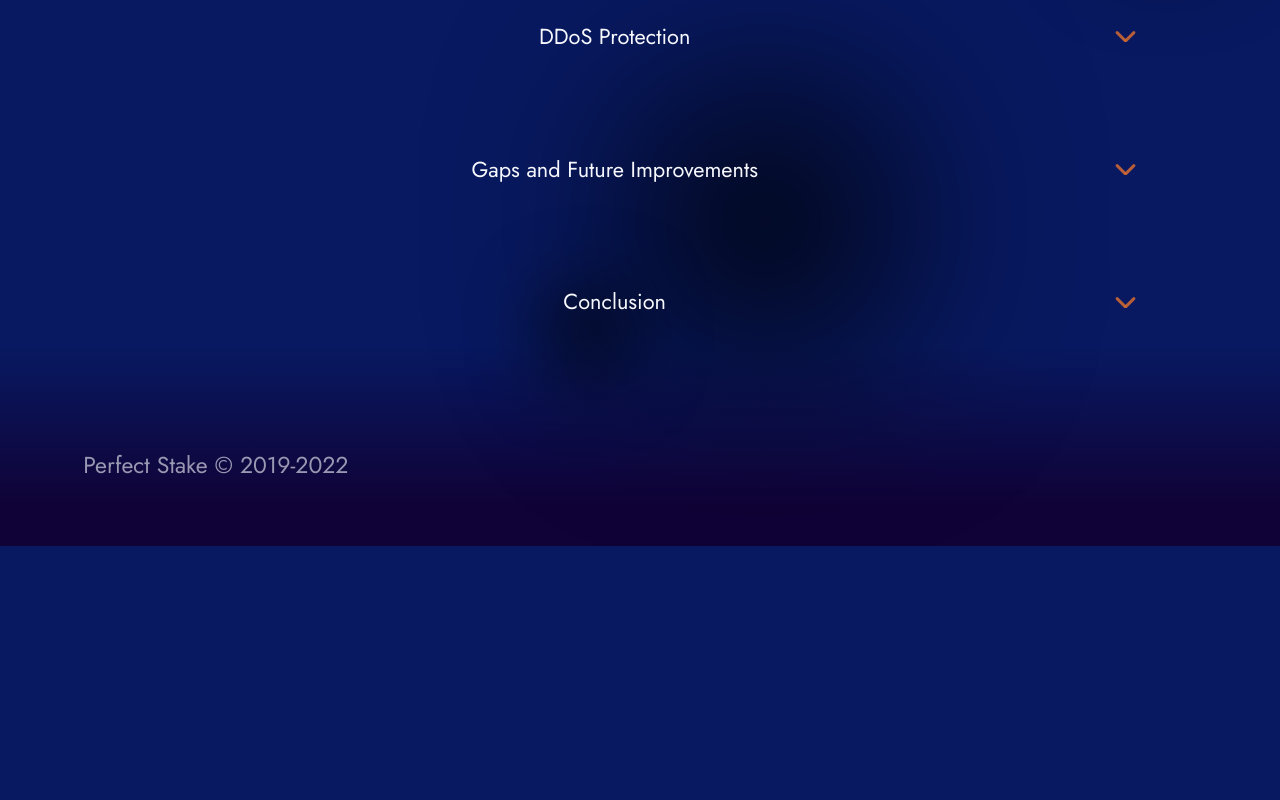
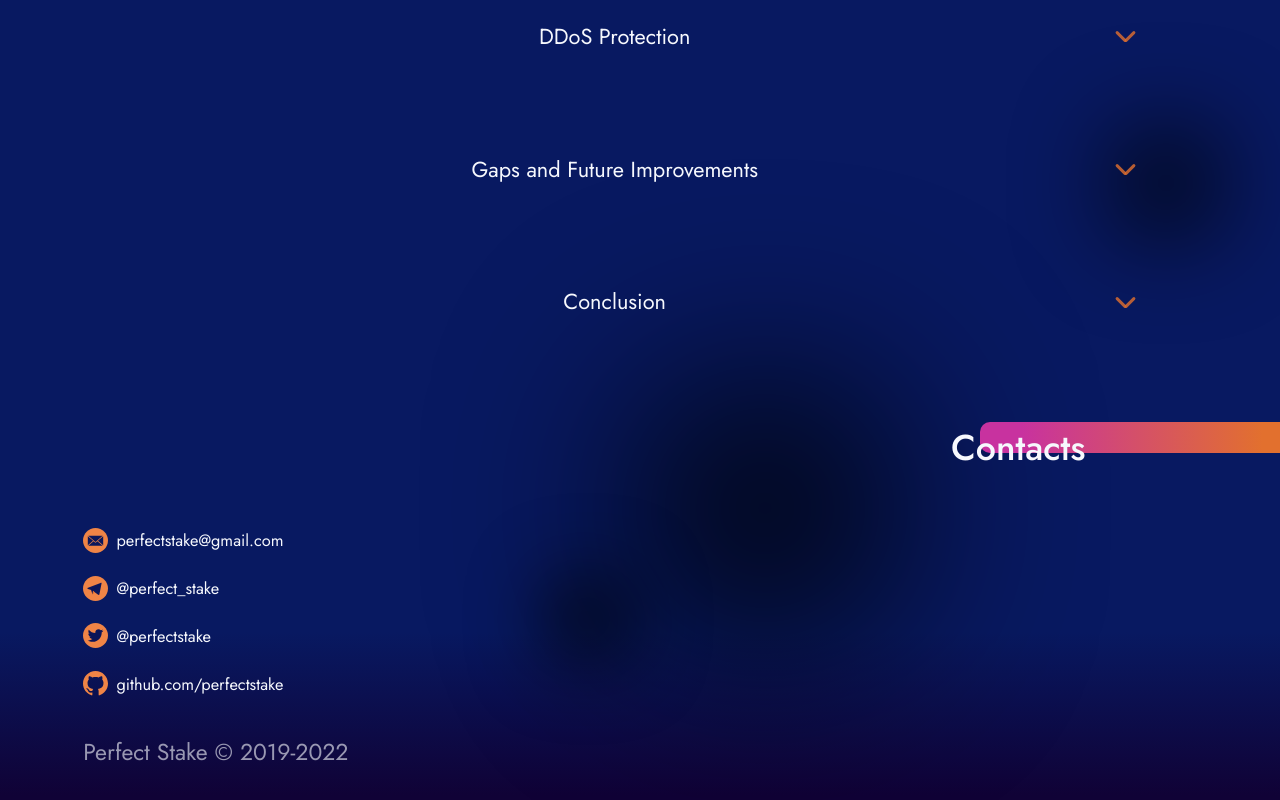
Before and after one commit to AlekseiOvchinnikov13/perfect-stake, a Next.js app: page /infrastructure-security-statement in a window 1280 px wide. Shown: the part 1002-1802 px from the top of the page. Before the commit the page ends 1548 px from the top, so only its background shows below. Built offline with nearby package versions, Linux system fonts and the light colour scheme.

Commit message:
add contacts

```diff
--- a/src/pages/infrastructure-security-statement.js
+++ b/src/pages/infrastructure-security-statement.js
@@ -1,8 +1,9 @@
 import SectionTitle from '../components/SectionTitle';
-import styles from '../styles/Pages/InfrastructureSecurityStatement.module.scss';
 import Accordion from '../components/Accordion';
 import {ISS_DATA} from '../data/ISS';
 import {useRouter} from 'next/router';
+import Contacts from '../components/Contacts';
+import styles from '../styles/Pages/InfrastructureSecurityStatement.module.scss';
 
 const InfrastructureSecurityStatement = () => {
   const router = useRouter();
@@ -22,6 +23,11 @@ const InfrastructureSecurityStatement = () => {
           />
         )}
       </div>
+      <SectionTitle
+        isContact
+        label="Contacts"
+      />
+      <Contacts/>
     </div>
   );
 };
--- a/src/styles/Pages/InfrastructureSecurityStatement.module.scss
+++ b/src/styles/Pages/InfrastructureSecurityStatement.module.scss
@@ -1,8 +1,9 @@
 .issWrapper {
-  padding: .05em 0;
+  padding-top: .05em;
 
   .dataWrapper {
     display: flex;
     flex-direction: column;
+    padding-bottom: .06em;
   }
 }
```
